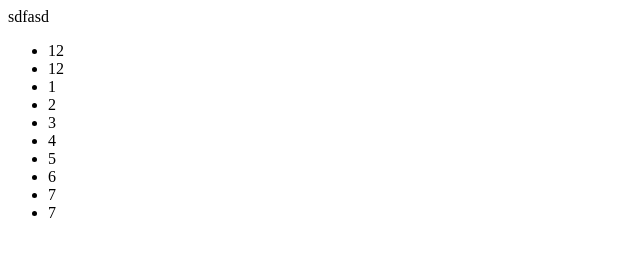
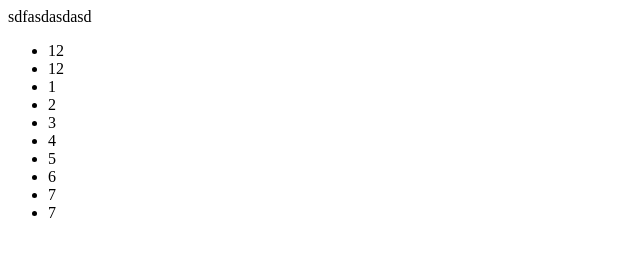
Before and after one commit to deralexan/vccode, a plain HTML site: page index.html in a window 1280 px wide. Shown: the full height of the page, 0-640 px from the left. Drawn offline with Linux system fonts and the light colour scheme.

Commit message:
test 123

```diff
--- a/index.html
+++ b/index.html
@@ -5,7 +5,7 @@
     <meta name="viewport" content="width=device-width, initial-scale=1.0">
     <title>Document</title>
 </head>
-<body> sdfasd
+<body> sdfasdasdasd
     <div class="body">
 
     </div>
```
